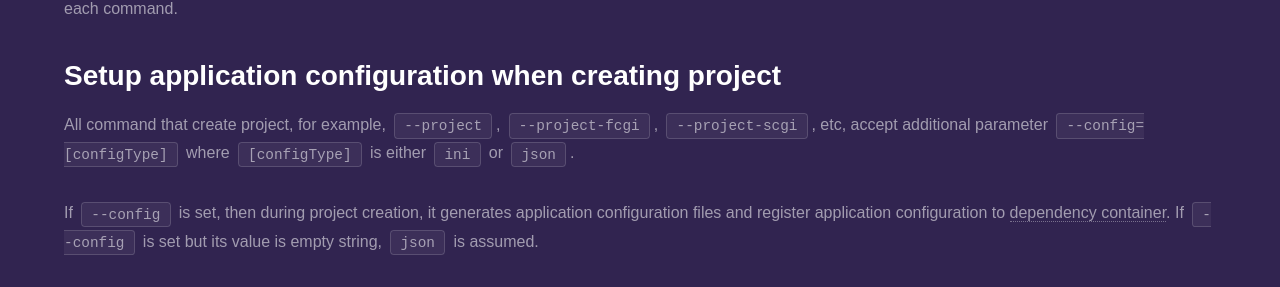
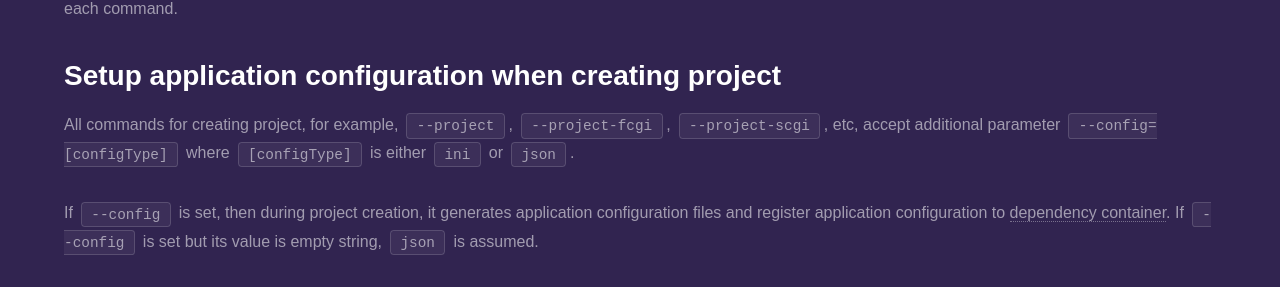
Before and after one commit to fanoframework/fanoframework.github.io, a Jekyll site: the page built from scaffolding-with-fano-cli/index.md, in a window 1280 px wide and 900 px high, scrolled down 1209 px. Shown: the part 144-431 px from the top of the window. Built offline with Jekyll 4.4.1, drawn with Linux system fonts in a browser that asks for light colours; our own code applies the rules of GitHub Pages for plain Markdown files.

Commit message:
Improve sentences

```diff
--- a/scaffolding-with-fano-cli/index.md
+++ b/scaffolding-with-fano-cli/index.md
@@ -47,7 +47,7 @@ $ fanocli --project=[project-name]
 
 ## Setup application configuration when creating project
 
-All command that create project, for example, `--project`, `--project-fcgi`, `--project-scgi`, etc, accept additional parameter `--config=[configType]` where `[configType]` is either `ini` or `json`.
+All commands for creating project, for example, `--project`, `--project-fcgi`, `--project-scgi`, etc, accept additional parameter `--config=[configType]` where `[configType]` is either `ini` or `json`.
 
 If `--config` is set, then during project creation, it generates application configuration files and register application configuration to [dependency container](/dependency-container). If `--config` is set but its value is empty string, `json` is assumed.
 
```
